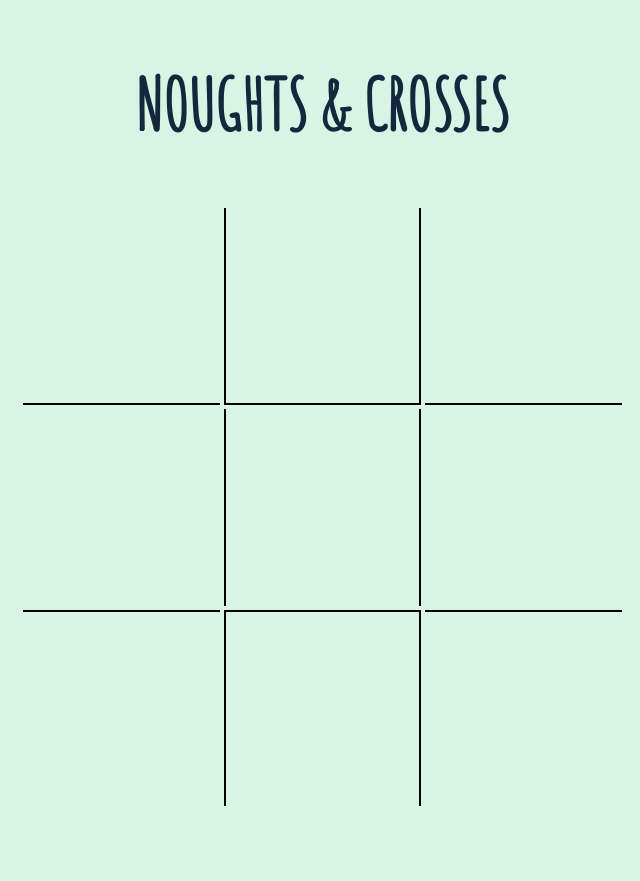
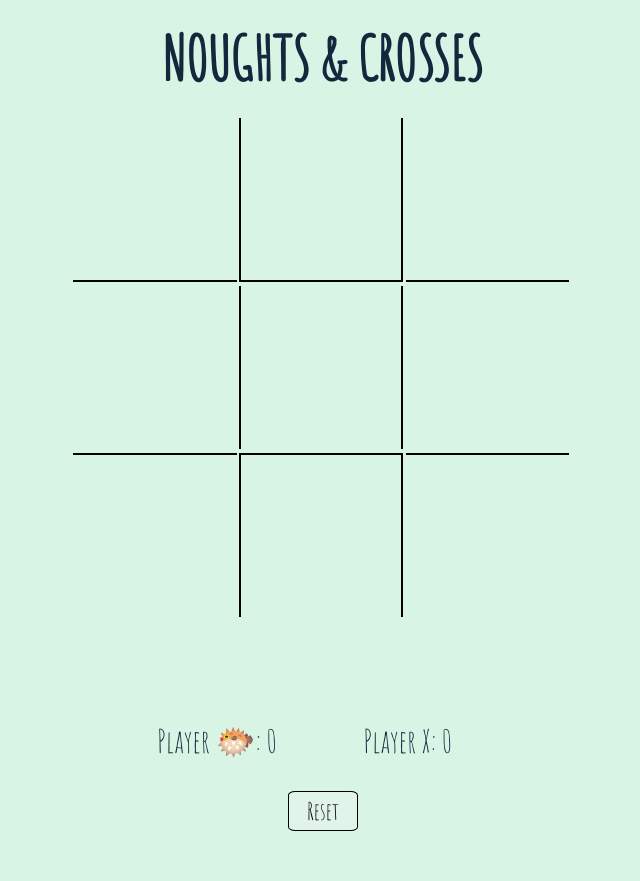
Before and after one commit to katshaze/project0, a plain HTML site: page index.html in a window 1280 px wide. Shown: the top 881 px of the page, without its empty margins (317-957 px from the left). After the commit the page ends 831 px from the top, so only its background shows below. Drawn offline with Linux system fonts and the light colour scheme.

Commit message:
add random start turn & html/css tally board

```diff
--- a/css/style.css
+++ b/css/style.css
@@ -4,37 +4,36 @@
 
 body {
   background-color: #d8f4e4;
-  font-family: 'Montserrat', sans-serif;
+  font-family: 'Amatic SC', cursive;
   color: #13283d;
 }
 
 h1 {
   text-align: center;
   color: #13283d;
-  margin: 60px;
-  font-family: 'Amatic SC', cursive;
-  font-size: 70px;
+  margin: 20px;
+  font-size: 60px;
 }
 
 .container {
-  max-width: 900px;
-  margin: 50px auto 0  auto;
+  max-width: 600px;
+  margin: 0 auto;
 }
 
 .board {
-  max-width: 600px;
-  height: 600px;
+  max-width: 500px;
+  height: 500px;
   margin: 22px auto 0 auto;
   position: relative;
 }
 
 .square {
-  width: 32.8%;
-  height: 32.8%;
+  width: 32.7%;
+  height: 32.7%;
   border-color: black;
   border-width: 2px;
   display: inline-block;
-  position: absolute;
+  /*position: absolute;*/
   position: relative;
 }
 
@@ -62,9 +61,10 @@ h1 {
   left: 0;
   position: absolute;
   font-size: 120px;
-  line-height: 200px;
+  line-height: 163.5px;
   text-align: center;
   font-family: 'Montserrat', sans-serif;
+  color: #13283d;
 }
 
 .x {
@@ -78,21 +78,23 @@ h1 {
 }
 
 .makeBig {
-  transform: scale(2.2);
+  transform: scale(1.8);
 }
 
 .result {
-  margin: 20px auto 0 auto;
-  font-size: 24px;
-  height: 50px;
+  margin: 30px auto;
+  font-size: 42px;
+  height: 42px;
+  position: relative;
+  font-family: 'Amatic SC', cursive;
 }
 
-.message-container {
+/*.message-container {
   position:relative;
   width: 50%;
   height: 100%;
   margin: 0 auto;
-}
+}*/
 
 .X-wins {
   position: absolute;
@@ -124,17 +126,39 @@ h1 {
   visibility: hidden;
 }
 
+.tally-bar {
+  margin: 0 auto;
+}
+
+.tally-bar div {
+  width: 48%;
+  margin: 0 auto;
+  display: inline-block;
+  font-size: 32px;
+}
+
+.left-tally {
+  text-align: center;
+  padding-left: 100px;
+}
+
+.right-tally {
+  text-align: center;
+  padding-right: 100px;
+}
+
 .reset {
-  margin: 50px 400px 0 400px;
+  margin: 30px auto 0  auto;
   text-align: center;
 }
 
 button {
-  font-size: 20px;
+  font-size: 24px;
   padding: 4px 18px;
   background-color: #e1f4e9;
   border: solid 1px black;
   border-radius: 10%;
+  font-family: 'Amatic SC', cursive;
 }
 
 button:hover {
--- a/index.html
+++ b/index.html
@@ -58,11 +58,13 @@
 
       </div>
       <div class="result">
-        <div class="message-container">
-          <div class="X-wins">X WINS!</div>
-          <div class="Blowfish-wins">BLOWFISH WINS!</div>
-          <div class="Draw-wins">IT'S A DRAW...PLAY AGAIN?</div>
-        </div>
+        <div class="X-wins">X WINS!</div>
+        <div class="Blowfish-wins">BLOWFISH WINS!</div>
+        <div class="Draw-wins">IT'S A DRAW... PLAY AGAIN?</div>
+      </div>
+      <div class="tally-bar">
+        <div class="left-tally">Player &#128033;:  <span class="blowfish-tally">0</span></div>
+        <div class="right-tally">Player X:  <span class="x-tally">0</span></div>
       </div>
       <div class="reset">
         <button>Reset</button>
--- a/js/logic.js
+++ b/js/logic.js
@@ -1,6 +1,23 @@
 console.log("connected"); // TODO: remove later
 
 const game = {
+
+  players: {
+    1: "X",
+    2: "Blowfish"
+  },
+
+  startingPlayer: function() {
+    let randomChoice = Math.floor(Math.random() * (3 - 1)) + 1;
+    return randomChoice;
+    //The maximum is exclusive and the minimum is inclusive
+  },
+
+  winsTally: {
+    "X": 0,
+    "Blowfish": 0,
+    "Draw": 0
+  }
 
   boardStatus: {
     1: "empty",
@@ -62,6 +79,7 @@ const game = {
     if (this.turnsPlayed["X"] + this.turnsPlayed["Blowfish"] === 9) {
       if (this.winningCombo["X"] === false && this.winningCombo["Blowfish"] === false) {
         this.winningCombo["Draw"] = true;
+        this.winsTally["Draw"] += 1;
       }
     }
   },
@@ -80,7 +98,7 @@ const game = {
       this.boardStatus[square] = player;
       this.turnsPlayed[player] += 1;
     }
-    if (this.turnsPlayed[player] >= 3) {
+    if (this.turnsPlayed[player] >= 3) { // TODO: decide if this is necessary or just do check for win everytime.
       this.checkForWin(player);
     }
     this.checkForDraw();
@@ -88,6 +106,7 @@ const game = {
     if (this.winningCombo[player] === true) {
       this.winningSquare = square;
       console.log(this.winningSquare); // TODO: remove later
+      this.winsTally[player] += 1;
     }
   }
 }
--- a/js/presentation.js
+++ b/js/presentation.js
@@ -1,7 +1,10 @@
-let player = "X";
+let player = game.players[game.startingPlayer()];
+console.log(`randomly generated player is ${player}`); // TODO: remove later
 
 const reset = function() {
-  player = "X";
+  player = game.players[game.startingPlayer()];
+  console.log(`randomly generated starting player on reset is ${player}`);
+
   game.boardStatus = {
     1: "empty",
     2: "empty",
```
